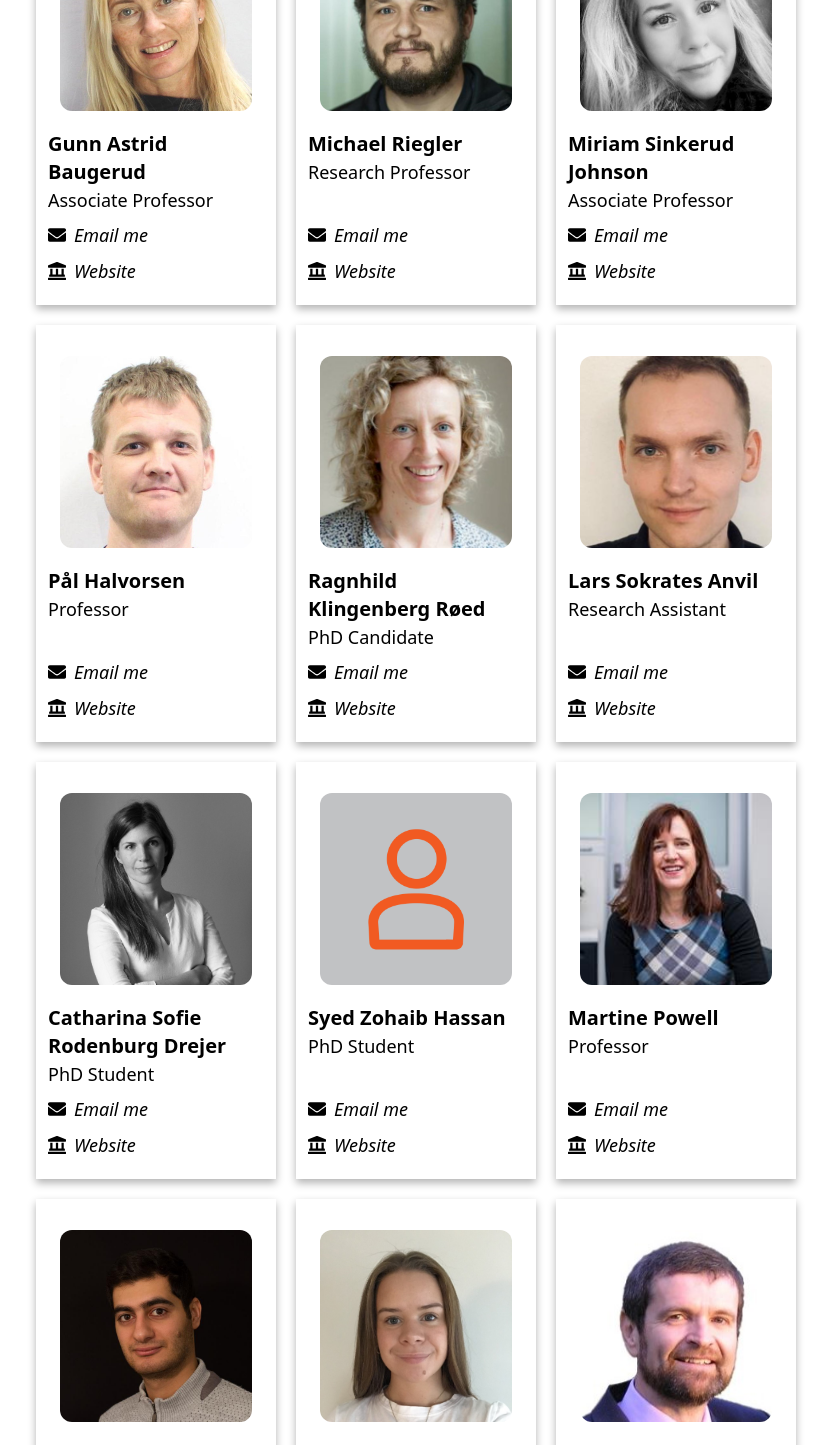
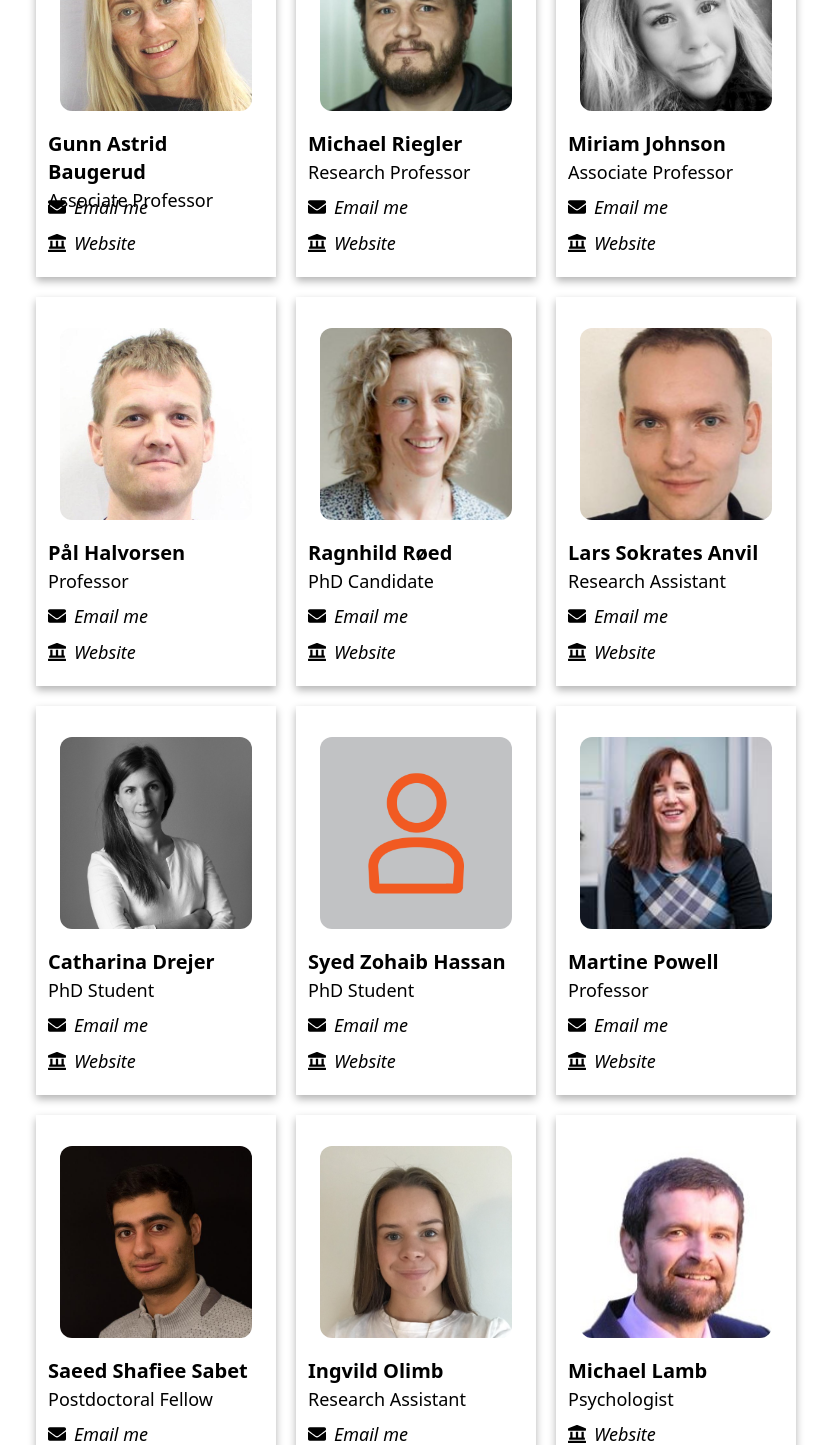
Before and after one commit to simula/ilma.ai, a Next.js app: page /team in a window 1280 px wide. Shown: the part 200-1645 px from the top of the page, without its empty margins (224-1055 px from the left). Built offline with nearby package versions, Linux system fonts and the light colour scheme.

Commit message:
updated teams

```diff
--- a/src/pages/team.js
+++ b/src/pages/team.js
@@ -17,7 +17,7 @@ export default function Team() {
                         />
                     </div>
                     <div>
-                        <div className="mb-4 h-[75px]">
+                        <div className="h-[55px]">
                             <h3 className="text-xl font-bold">
                                 Gunn Astrid Baugerud
                             </h3>
@@ -54,7 +54,7 @@ export default function Team() {
                         />
                     </div>
                     <div>
-                        <div className="mb-4 h-[75px]">
+                        <div className="h-[55px]">
                             <h3 className="text-xl font-bold">
                                 Michael Riegler
                             </h3>
@@ -89,9 +89,9 @@ export default function Team() {
                         />
                     </div>
                     <div>
-                        <div className="mb-4 h-[75px]">
+                        <div className="h-[55px]">
                             <h3 className="text-xl font-bold">
-                                Miriam Sinkerud Johnson
+                                Miriam Johnson
                             </h3>
                             <h4>Associate Professor</h4>
                         </div>
@@ -122,7 +122,7 @@ export default function Team() {
                         />
                     </div>
                     <div>
-                        <div className="mb-4 h-[75px]">
+                        <div className="h-[55px]">
                             <h3 className="text-xl font-bold">Pål Halvorsen</h3>
                             <h4>Professor</h4>
                         </div>
@@ -157,9 +157,9 @@ export default function Team() {
                         />
                     </div>
                     <div>
-                        <div className="mb-4 h-[75px]">
+                        <div className="h-[55px]">
                             <h3 className="text-xl font-bold">
-                                Ragnhild Klingenberg Røed
+                                Ragnhild Røed
                             </h3>
                             <h4>PhD Candidate</h4>
                         </div>
@@ -194,7 +194,7 @@ export default function Team() {
                         />
                     </div>
                     <div>
-                        <div className="mb-4 h-[75px]">
+                        <div className="h-[55px]">
                             <h3 className="text-xl font-bold">
                                 Lars Sokrates Anvil
                             </h3>
@@ -231,9 +231,9 @@ export default function Team() {
                         />
                     </div>
                     <div>
-                        <div className="mb-4 h-[75px]">
+                        <div className="h-[55px]">
                             <h3 className="text-xl font-bold">
-                                Catharina Sofie Rodenburg Drejer
+                                Catharina Drejer
                             </h3>
                             <h4>PhD Student</h4>
                         </div>
@@ -268,7 +268,7 @@ export default function Team() {
                         />
                     </div>
                     <div>
-                        <div className="mb-4 h-[75px]">
+                        <div className="h-[55px]">
                             <h3 className="text-xl font-bold">
                                 Syed Zohaib Hassan
                             </h3>
@@ -305,7 +305,7 @@ export default function Team() {
                         />
                     </div>
                     <div>
-                        <div className="mb-4 h-[75px]">
+                        <div className="h-[55px]">
                             <h3 className="text-xl font-bold">
                                 Martine Powell
                             </h3>
@@ -342,7 +342,7 @@ export default function Team() {
                         />
                     </div>
                     <div>
-                        <div className="mb-4 h-[75px]">
+                        <div className="h-[55px]">
                             <h3 className="text-xl font-bold">
                                 Saeed Shafiee Sabet
                             </h3>
@@ -377,7 +377,7 @@ export default function Team() {
                         />
                     </div>
                     <div>
-                        <div className="mb-4 h-[75px]">
+                        <div className="h-[55px]">
                             <h3 className="text-xl font-bold">Ingvild Olimb</h3>
                             <h4>Research Assistant</h4>
                         </div>
@@ -410,7 +410,7 @@ export default function Team() {
                         />
                     </div>
                     <div>
-                        <div className="mb-4 h-[75px]">
+                        <div className="h-[55px]">
                             <h3 className="text-xl font-bold">Michael Lamb</h3>
                             <h4>Psychologist</h4>
                         </div>
@@ -422,7 +422,7 @@ export default function Team() {
                                     target="_blank"
                                     rel="noreferrer"
                                 >
-                                    Google Scholar
+                                    Website
                                 </a>
                             </div>
                         </address>
@@ -439,7 +439,7 @@ export default function Team() {
                         />
                     </div>
                     <div>
-                        <div className="mb-4 h-[75px]">
+                        <div className="h-[55px]">
                             <h3 className="text-xl font-bold">Pegah Salehi</h3>
                             <h4>PhD Student</h4>
                         </div>
@@ -472,7 +472,7 @@ export default function Team() {
                         />
                     </div>
                     <div>
-                        <div className="mb-4 h-[75px]">
+                        <div className="h-[55px]">
                             <h3 className="text-xl font-bold">Pegah Salehi</h3>
                             <h4>PhD Student</h4>
                         </div>
```
